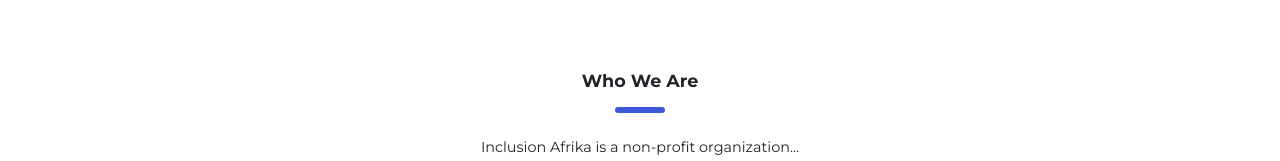
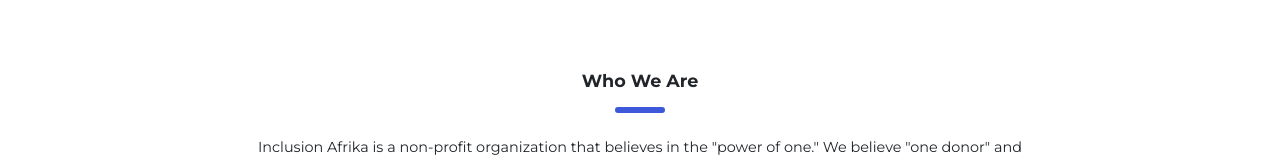
Before and after one commit to DevaWinner/afrika, a React (Vite) app: page / in a window 1280 px wide. Shown: the part 780-941 px from the top of the page. Built offline with nearby package versions, Linux system fonts and the light colour scheme.

Commit message:
Refactor animation and add parallax effect to images in WhoWeAreSection component

```diff
--- a/src/components/WhoWeAreSection.jsx
+++ b/src/components/WhoWeAreSection.jsx
@@ -1,20 +1,25 @@
+// Import necessary libraries and components...
 import { LazyLoadImage } from "react-lazy-load-image-component";
 import { motion } from "framer-motion";
 import { useInView } from "react-intersection-observer";
 import "../styles/WhoWeAreSection.css";
 
 const WhoWeAreSection = () => {
-	const { ref: titleRef, inView: titleInView } = useInView({
+	const { ref: parentRef, inView: parentInView } = useInView({
 		triggerOnce: false,
 	});
 
-	const { ref: missionRef, inView: missionInView } = useInView({
-		triggerOnce: false,
-	});
-
-	const { ref: visionRef, inView: visionInView } = useInView({
-		triggerOnce: false,
-	});
+	const parentVariants = {
+		hidden: { opacity: 0, y: 100 },
+		show: {
+			opacity: 1,
+			y: 0,
+			transition: {
+				duration: 1.5,
+				staggerChildren: 0.5,
+			},
+		},
+	};
 
 	const titleVariants = {
 		hidden: { opacity: 0, y: 50 },
@@ -23,17 +28,7 @@ const WhoWeAreSection = () => {
 			y: 0,
 			transition: {
 				duration: 1.5,
-			},
-		},
-	};
-
-	const sectionVariants = {
-		hidden: { opacity: 0, y: 100 },
-		show: {
-			opacity: 1,
-			y: 0,
-			transition: {
-				duration: 1.5,
+				ease: "easeInOut",
 			},
 		},
 	};
@@ -45,6 +40,7 @@ const WhoWeAreSection = () => {
 			x: 0,
 			transition: {
 				duration: 1.5,
+				ease: "easeInOut",
 			},
 		},
 	};
@@ -56,40 +52,60 @@ const WhoWeAreSection = () => {
 			scale: 1,
 			transition: {
 				duration: 1.5,
+				ease: "easeInOut",
 			},
 		},
 	};
 
+	const parallaxOffset = 50;
+
+	const parallaxVariants = {
+		hidden: { y: -parallaxOffset, opacity: 0 },
+		show: {
+			y: 0,
+			opacity: 1,
+			transition: {
+				duration: 1.5,
+				ease: "easeInOut",
+			},
+		},
+	};
+
+	const { ref: missionRef, inView: missionInView } = useInView({
+		triggerOnce: false,
+	});
+
+	const { ref: visionRef, inView: visionInView } = useInView({
+		triggerOnce: false,
+	});
+
 	return (
-		<section className="who-we-are container">
-			<div className="text d-flex" ref={titleRef}>
+		<motion.section
+			className="who-we-are container"
+			variants={parentVariants}
+			initial="hidden"
+			animate={parentInView ? "show" : "hidden"}
+			ref={parentRef}
+		>
+			<div className="text d-flex">
 				<div className="title d-flex">
-					<motion.h2
-						variants={titleVariants}
-						initial="hidden"
-						animate={titleInView ? "show" : "hidden"}
-					>
+					<motion.h2 variants={titleVariants} initial="hidden" animate="show">
 						Who we are
 					</motion.h2>
-					<motion.hr
-						variants={titleVariants}
-						initial="hidden"
-						animate={titleInView ? "show" : "hidden"}
-					/>
+					<motion.hr variants={titleVariants} initial="hidden" animate="show" />
 				</div>
-				<motion.p
-					variants={titleVariants}
-					initial="hidden"
-					animate={titleInView ? "show" : "hidden"}
-				>
-					Inclusion Afrika is a non-profit organization...
+				<motion.p variants={titleVariants} initial="hidden" animate="show">
+					Inclusion Afrika is a non-profit organization that believes in the
+					"power of one." We believe "one donor" and "one African" recipient can
+					be a catalyst for good in our world. The donor's expression of love
+					unleashes potential and results in meaningful change in Africa.
 				</motion.p>
 			</div>
 
-			<div className="intro d-flex" ref={missionRef}>
-				<div className="mission d-flex">
+			<div className="intro d-flex">
+				<div className="mission d-flex" ref={missionRef}>
 					<motion.div
-						variants={imgVariants}
+						variants={parallaxVariants}
 						initial="hidden"
 						animate={missionInView ? "show" : "hidden"}
 						className="img d-flex"
@@ -153,7 +169,7 @@ const WhoWeAreSection = () => {
 					</motion.div>
 					<div className="vertical-line"></div>
 					<motion.div
-						variants={imgVariants}
+						variants={parallaxVariants}
 						initial="hidden"
 						animate={visionInView ? "show" : "hidden"}
 						className="img d-flex"
@@ -169,7 +185,7 @@ const WhoWeAreSection = () => {
 					</motion.div>
 				</div>
 			</div>
-		</section>
+		</motion.section>
 	);
 };
 
```
